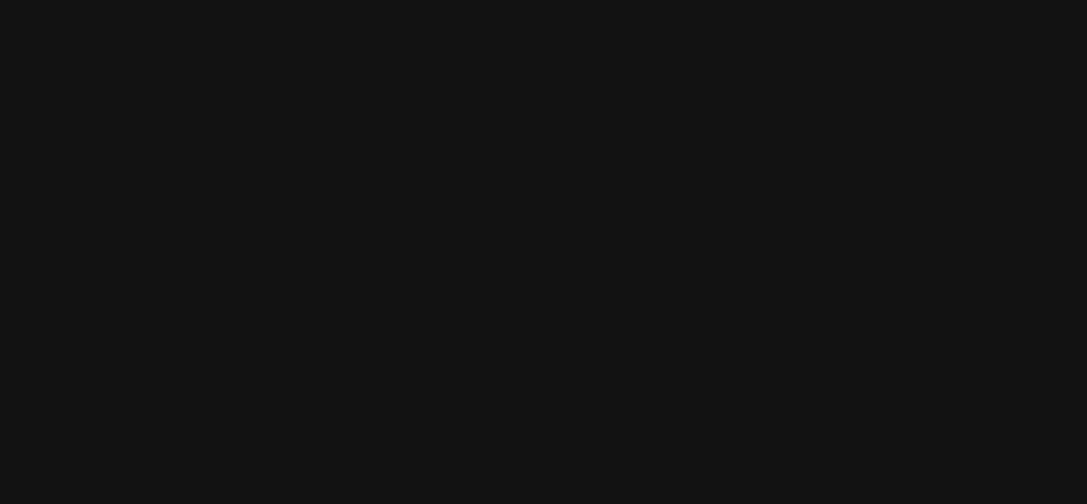
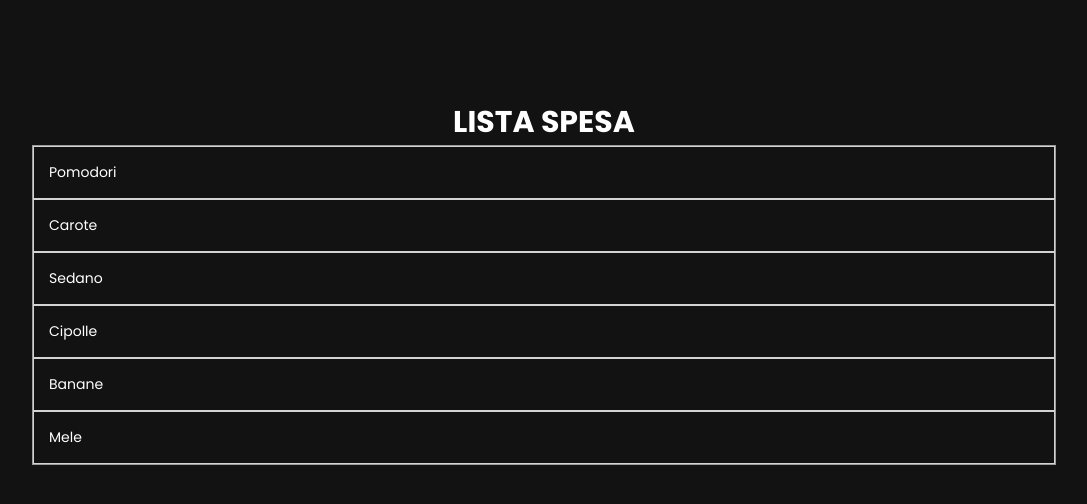
Before and after one commit to imLukePex/js-lista-spesa, a plain HTML site: page index.html in a window 1280 px wide. Shown: the whole page, without its empty margins (96-1183 px from the left). Drawn offline with Linux system fonts and the light colour scheme.

Commit message:
while structure lista spesa

```diff
--- a/css/style.css
+++ b/css/style.css
@@ -14,5 +14,20 @@
 #message {
     text-align: center;
     font-size: 30px;
-    margin-top: 300px;
+    margin-top: 100px;
 }
+
+.container {
+    width: 80%;
+    margin: 0 auto;
+    border: 1px solid rgba(255, 255, 255, 0.577);
+}
+
+ul {
+    list-style: none;
+}
+
+li {
+    border: 1px solid lightgray;
+    padding: 15px;
+}
--- a/index.html
+++ b/index.html
@@ -10,6 +10,10 @@
     <title>Esercizio 24 - Lista Spesa - JavaScript</title>
 </head>
 <body>
+    <h1 id="message">LISTA SPESA</h1>
+    <div class="container">
+        <ul class="elenco"></ul>
+    </div>
 
     <script type="text/javascript" src="js/script.js"></script>
 </body>
--- a/js/script.js
+++ b/js/script.js
@@ -0,0 +1,31 @@
+// Data una lista della spesa, stampare sulla pagina (anche brutalmente, basta che si vedano) gli elementi della lista individualmente con un ciclo while.
+
+// Selezione Ul
+const listaUl = document.querySelector(".elenco");
+
+// Creo un array con la lista della spesa
+const listaSpesa = ["Pomodori", "Carote", "Sedano", "Cipolle", "Banane", "Mele"];
+
+// Scorro la lista della spesa
+let i = 0;
+
+while (i < listaSpesa.length) {
+
+    // Mi salvo l'elemento iesimo della lista
+    let itemIesimo = listaSpesa[i];
+
+    // Per ogni elemento faccio l'output
+    console.log(itemIesimo);
+
+    // Creiamo il LI
+    const elementLi = document.createElement("li");
+
+    // Inseriamo dentro il LI il contenuto
+    elementLi.append(itemIesimo);
+
+    // Inseriamo il nuovo LI creato dentro l'UL
+    listaUl.append(elementLi);
+
+    // Incrementiamo l'iterazione
+    i++;
+}
```
